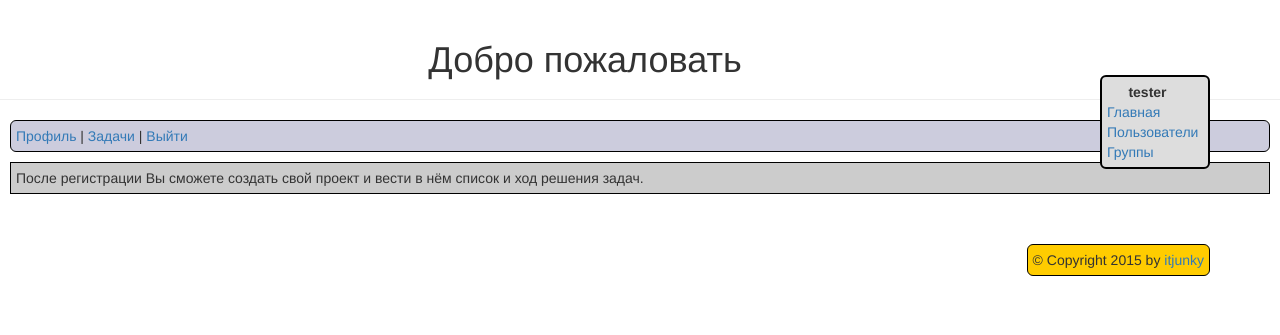
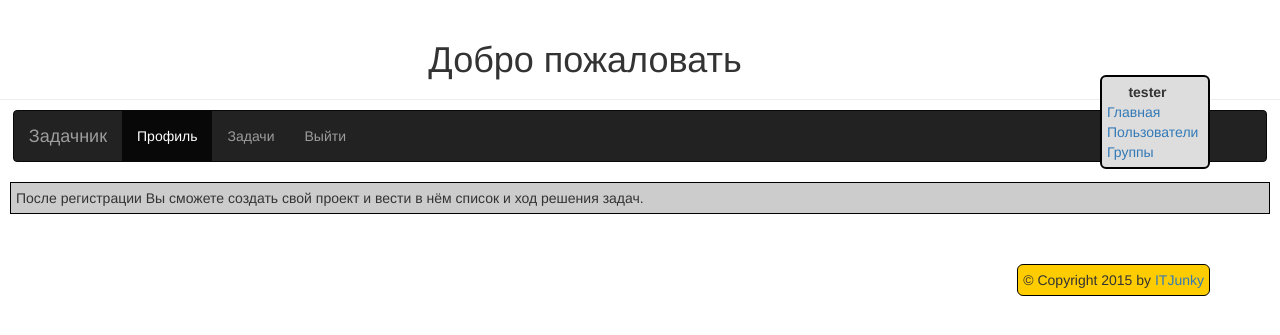
Before and after one commit to itJunky/web-tasker.py, a Flask app: page / in a window 1280 px wide. Shown: the top 335 px of the page. Run offline with Flask 2, Linux system fonts and the light colour scheme; some libraries are stand-ins or nearby versions.

Commit message:
Bootstrapify somthing more

```diff
--- a/web_tasker/static/mystyle.css
+++ b/web_tasker/static/mystyle.css
@@ -1,5 +1,5 @@
-.navbar {
-	width: 110px;
+.mainmenu {
+    width: 110px;
     background: #ddd;
     padding: 5px;
     padding-right: 20px;
@@ -30,14 +30,19 @@
     margin: 10px;
 }
 
-.task-menu {
-    width: auto;
+.localmenu {
+    width: 98%;
+    left: 1%;
+    padding: 0px;
+    margin-top: -10px;
+}
+
+.taskmenu {
+    width: 98%;
+    height: 10px;
     background: #ccc;
-    padding: 5px;
-    padding-right: 20px;
-    border: solid 1px black;
-    float: center;
-    margin: 10px;
+    left: 1%;
+    margin-top: -10px;
 }
 
 .tasklist {
@@ -77,13 +82,14 @@
 }
 
 .local-menu {
-	width: auto;
+	width: 80%;
     background: #ccd;
-    padding: 5px;
+    margin-top: -5%;
+   /* padding: 5px;
     padding-right: 20px;
     border: solid 1px black;
     float: center;
-    margin: 10px;
+    margin: 10px; */
 }
 .register_form, .login_form {
     width: 20%;
--- a/web_tasker/templates/footer.html
+++ b/web_tasker/templates/footer.html
@@ -1,5 +1,5 @@
 	{% block footer %}
 	<div class="footer well-lg">
-	  &copy; Copyright 2015 by <a href="http://tasker.itjunky.ws/">itjunky</a>
+	  &copy; Copyright 2015 by <a href="http://tasker.itjunky.ws/">ITJunky</a>
 	</div>
 	{% endblock %}
--- a/web_tasker/templates/localmenu.html
+++ b/web_tasker/templates/localmenu.html
@@ -1,10 +1,19 @@
-  <div class="local-menu well-lg">
-  {% if user %}
-    <a href="/profile">Профиль</a> |
-    <a href="/task">Задачи</a> |
-    <a href="/logout">Выйти</a>
-  {% else %}
-    <a href="/login">Войти</a> |
-    <a href="/register">Зарегистрироваться</a>
-  {% endif %}
+<nav class="navbar navbar-inverse localmenu">
+  <div class="container-fluid">
+    <div class="navbar-header">
+      <a class="navbar-brand" href="/">Задачник</a>
+    </div>
+    <div>
+      <ul class="nav navbar-nav ">
+        {% if user %}
+          <li class="active"><a href="/profile">Профиль</a></li>
+          <li><a href="/task">Задачи</a></li>
+          <li><a href="/logout">Выйти</a></li>
+        {% else %}
+          <li><a href="/login">Войти</a></li>
+          <li><a href="/register">Зарегистрироваться</a></li>
+        {% endif %}
+      </ul>
+    </div>
   </div>
+</nav>
--- a/web_tasker/templates/menu.html
+++ b/web_tasker/templates/menu.html
@@ -1,5 +1,5 @@
 {% block navbar %}
-  <div class="navbar navbar-fixed-top well-lg">
+  <div class="mainmenu navbar navbar-fixed-top well-lg">
     <!-- Меню -->
     <div style="text-align: center"><strong>{{ user }}</strong></div>
     <a href="/">Главная</a>
--- a/web_tasker/templates/task_create.html
+++ b/web_tasker/templates/task_create.html
@@ -6,11 +6,11 @@
     <h1>Создание задачи для {{ user }}</h1>
   </div>
   {% include "localmenu.html" %}
-  <div class="tasklist">
+  <div class="container well-lg">
     <form action="" method="post">
     <table class="table">
-      <tr><td>Имя</td><td><input required type=text name=taskname></td></tr>
-      <tr><td>Текст</td><td><textarea required type=text name=taskbody></textarea></td></tr>
+      <tr><td>Имя</td><td><input class="form-control well-lg" required type=text name=taskname></td></tr>
+      <tr><td>Текст</td><td><textarea class="form-control well-lg" required type=text name=taskbody></textarea></td></tr>
       <tr><td colspan="2"><input class="btn btn-primary btn-block" type=submit value='Отправить'></td></tr>
     </table>
     </form>
--- a/web_tasker/templates/task_view.html
+++ b/web_tasker/templates/task_view.html
@@ -7,11 +7,11 @@
   </div>
   {% include "localmenu.html" %}
   {% include "taskmenu.html" %}
-  <div class="taskview well-lg">
+  <div class="well-lg">
     <table class="table">
       <tr><td>Время</td><td>{{ task_expl[2] }}</td></tr>
-      <tr><td>Имя</td><td>{{ task_expl[0] }}</td></tr>
-      <tr><td>Текст</td><td>{{ task_expl[1] }}</td></tr>
+      <tr><td>Имя</td><td><div class="well well-sm">{{ task_expl[0] }}</td></td></tr>
+      <tr><td>Текст</td><td><div class="well well-lg">{{ task_expl[1] }}</div></td></tr>
     </table>
   </div>
   {%  include "footer.html" %}
```
Also changed, not shown: web_tasker/templates/task.html (+8 -8 lines), web_tasker/templates/task_modify.html (+7 -7 lines), web_tasker/templates/task_with_divs.html (added, +25 -0 lines), web_tasker/templates/taskmenu.html (+16 -9 lines).
